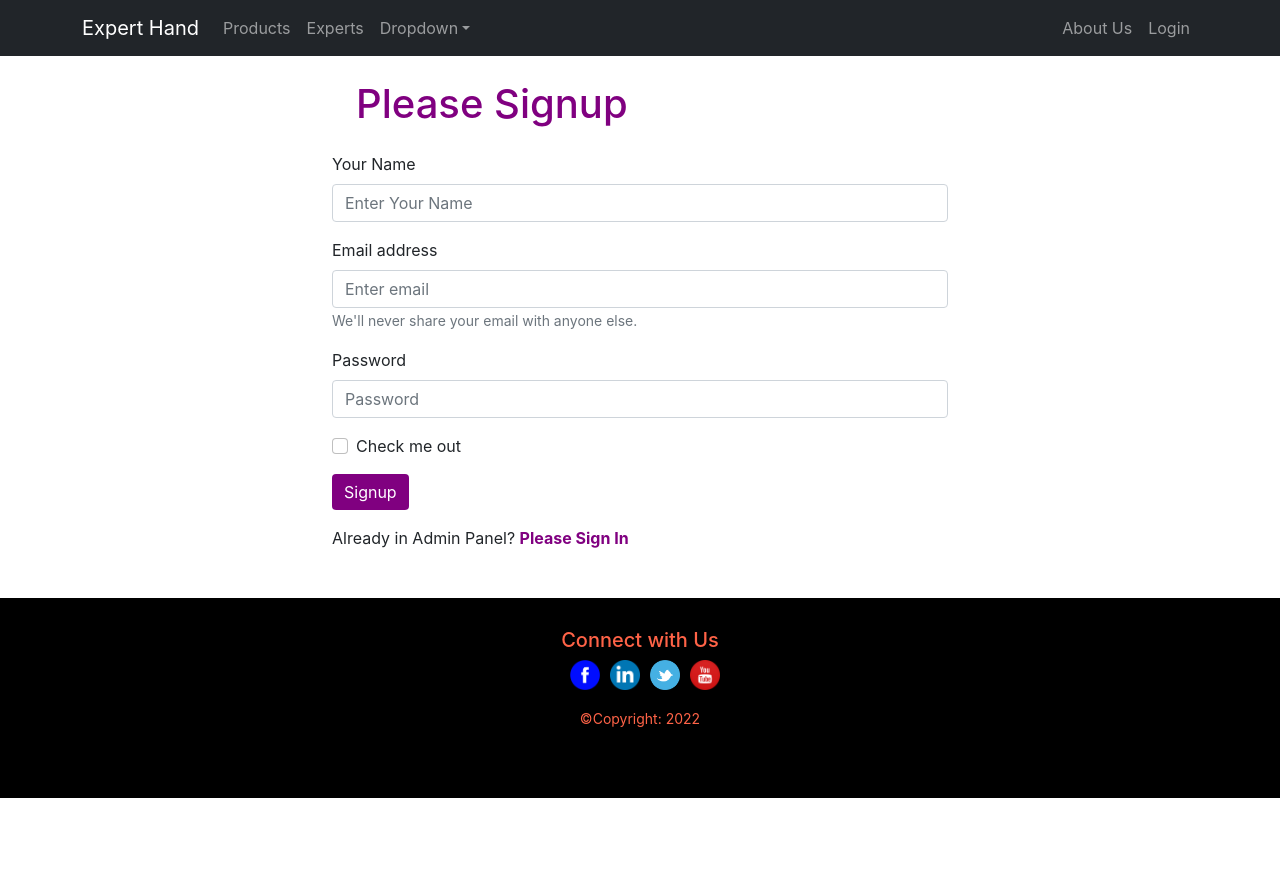
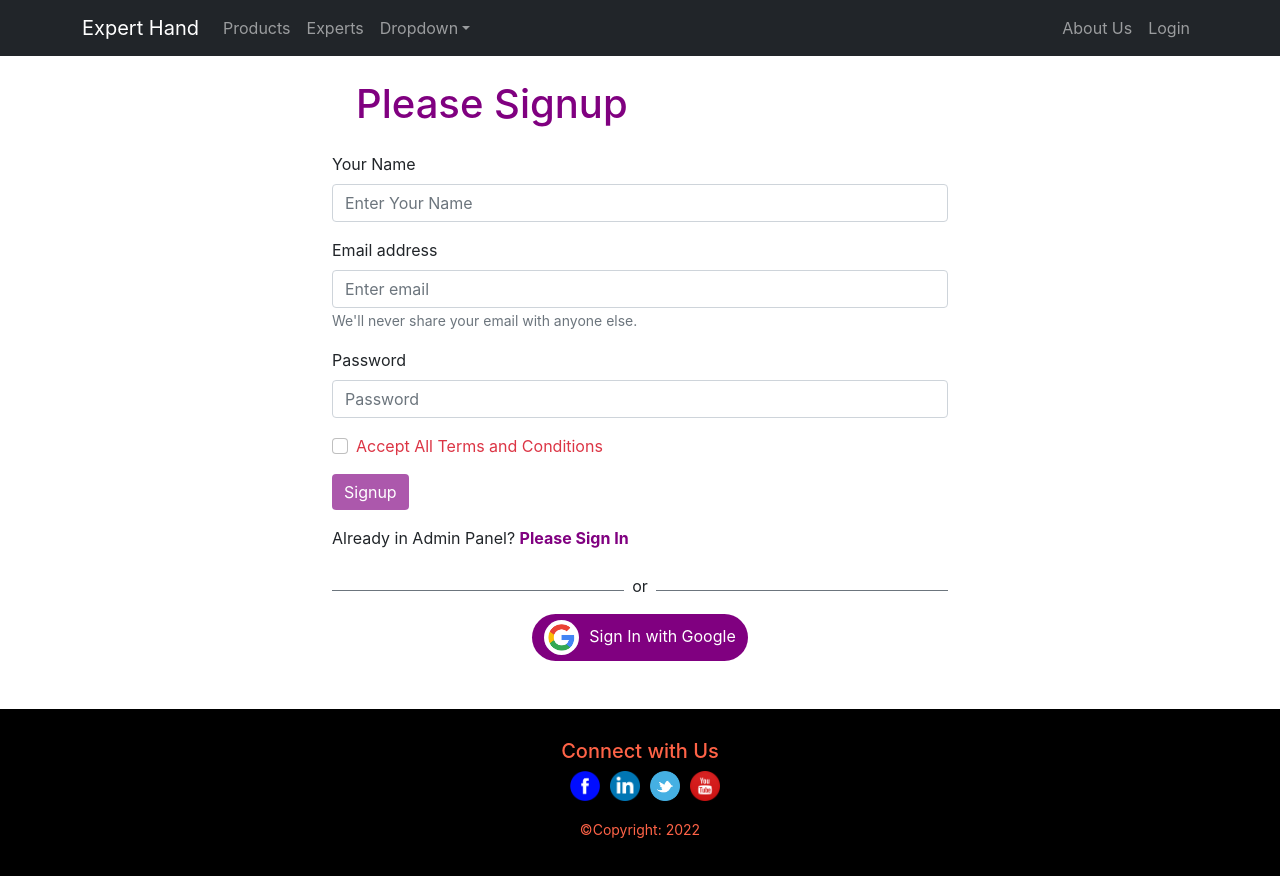
Before and after one commit to Thowhid31/warehouse-management-client-side-assignment-11, a React (Create React App) app: page /signup in a window 1280 px wide. Shown: the top 876 px of the page. Before the commit the page ends 800 px from the top, so only its background shows below. Built offline with nearby package versions, Linux system fonts and the light colour scheme; no server answers.

Commit message:
added toast for toastify

```diff
--- a/package.json
+++ b/package.json
@@ -14,6 +14,7 @@
     "react-firebase-hooks": "^5.0.3",
     "react-router-dom": "^6.3.0",
     "react-scripts": "5.0.1",
+    "react-toastify": "^8.2.0",
     "web-vitals": "^2.1.4"
   },
   "scripts": {
--- a/src/Pages/Login/Login.js
+++ b/src/Pages/Login/Login.js
@@ -1,10 +1,13 @@
 import React, { useRef } from 'react';
 import { Button, Form } from 'react-bootstrap';
-import { useSignInWithEmailAndPassword } from 'react-firebase-hooks/auth';
-import { useLocation, useNavigate } from 'react-router-dom';
+import { useSendPasswordResetEmail, useSignInWithEmailAndPassword } from 'react-firebase-hooks/auth';
+import { Link, useLocation, useNavigate } from 'react-router-dom';
 import auth from '../../firebase.init';
+import Loading from '../Loading/Loading';
 import './Login.css'
 import SocialLogin from './SocialLogin/SocialLogin';
+import { ToastContainer, toast } from 'react-toastify';
+import 'react-toastify/dist/ReactToastify.css';
 
 const Login = () => {
     const emailRef = useRef('');
@@ -13,6 +16,7 @@ const Login = () => {
     const location = useLocation();
 
     let from = location.state?.from?.pathname || "/";
+    let errorShow;
 
     const [
         signInWithEmailAndPassword,
@@ -21,9 +25,22 @@ const Login = () => {
         error,
       ] = useSignInWithEmailAndPassword(auth);
 
+      const [sendPasswordResetEmail, sending] = useSendPasswordResetEmail(
+        auth
+      );
+
+      if(loading){
+        return <Loading></Loading>
+    }
+
 
       if(user){
         navigate(from, { replace: true });
+      }
+      if(error){
+          errorShow = <div>
+          <p>Error: {error?.message}</p>
+          </div>
       }
 
     const handleLoginBtn = event =>{
@@ -36,6 +53,17 @@ const Login = () => {
 
     const navigateSignUp = event => {
         navigate('/signup')
+    }
+
+    const resetPassword = async() => {
+        const email = emailRef.current.value;
+        if(email){
+            await sendPasswordResetEmail(email);
+          toast('Your Password Reset Request on Email Sent!');
+        }
+        else{
+            toast('Enter E-mail for Reset Password!')
+        }
     }
 
     return (
@@ -53,15 +81,18 @@ const Login = () => {
     <Form.Control ref={passRef} type="password" placeholder="Password" required/>
   </Form.Group>
   <Form.Group className="mb-3" controlId="formBasicCheckbox">
-    <Form.Check type="checkbox" label="Check me out" />
+
   </Form.Group>
   <Button className='signup-btn' variant="primary" type="submit">
     Login
   </Button>
 </Form>
-<p className='mt-3'>New to Admin Panel? <span className='signup-toggle' onClick={navigateSignUp}>Please Sign Up</span></p>
+{errorShow}
+<p className='mt-3'>New to Admin Panel? <Link to="/signup" className='signup-toggle text-decoration-none' onClick={navigateSignUp}>Please Sign Up</Link></p>
+<p className='mt-3'>Forger Password <span className='signup-toggle' onClick={resetPassword}>Reset Password</span></p>
 
 <SocialLogin></SocialLogin>
+<ToastContainer></ToastContainer>
         </div>
     );
 };
--- a/src/Pages/Login/Signup/Signup.css
+++ b/src/Pages/Login/Signup/Signup.css
@@ -21,3 +21,7 @@
     background-color: rgb(255, 0, 0);
     border: 0;
 }
+
+.signup-btn:disabled{
+    background-color: purple;
+}
--- a/src/Pages/Login/Signup/Signup.js
+++ b/src/Pages/Login/Signup/Signup.js
@@ -1,9 +1,10 @@
-import React, { useRef } from 'react';
+import React, { useRef, useState } from 'react';
 import { Button, Form } from 'react-bootstrap';
 import { useNavigate } from 'react-router-dom';
 import auth from '../../../firebase.init';
 import './Signup.css';
 import { useCreateUserWithEmailAndPassword } from 'react-firebase-hooks/auth';
+import SocialLogin from '../SocialLogin/SocialLogin';
 
 
 
@@ -13,18 +14,22 @@ import { useCreateUserWithEmailAndPassword } from 'react-firebase-hooks/auth';
 const Signup = () => {
 
 
+    const [accept, setAccept] = useState(false);
+
+
     const [
         createUserWithEmailAndPassword,
         user,
         loading,
         error,
-      ] = useCreateUserWithEmailAndPassword(auth);
+      ] = useCreateUserWithEmailAndPassword(auth, {sendEmailVerification: true});
 
 
     const navigate = useNavigate();
     const nameRef = useRef('');
     const emailRef = useRef('');
     const passRef = useRef('');
+    let errorShow;
 
 
 
@@ -34,9 +39,13 @@ const Signup = () => {
         const password = passRef.current.value;
         const name = nameRef.current.value;
 
+        if(accept){
+            createUserWithEmailAndPassword(email, password)
+        }
+
         // console.log(email, password, name);
 
-        createUserWithEmailAndPassword(email, password)
+
     }
 
     const navigateSignUp = event => {
@@ -45,6 +54,11 @@ const Signup = () => {
 
     if(user){
         navigate('/home')
+    }
+    if(error){
+        errorShow = <div>
+        <p>Error: {error?.message}</p>
+        </div>
     }
     return (
         <div>
@@ -69,14 +83,19 @@ const Signup = () => {
     <Form.Control ref={passRef} type="password" placeholder="Password" required/>
   </Form.Group>
   <Form.Group className="mb-3" controlId="formBasicCheckbox">
-    <Form.Check type="checkbox" label="Check me out" />
+    <Form.Check onClick={() => setAccept(!accept)} type="checkbox" className={accept ? 'text-success' : 'text-danger'} name='terms' id='terms' label="Accept All Terms and Conditions" />
   </Form.Group>
-  <Button className='signup-btn' variant="primary" type="submit">
+  <Button
+  disabled={!accept}
+  className='signup-btn'  type="submit">
     Signup
   </Button>
 </Form>
+{errorShow}
 <p className='mt-3'>Already in Admin Panel? <span className='signup-toggle' onClick={navigateSignUp}>Please Sign In</span></p>
+<SocialLogin></SocialLogin>
         </div>
+
         </div>
     );
 };
```
Also changed, not shown: src/Pages/Login/SocialLogin/SocialLogin.js (+1 -19 lines), 1 other file (tests, documents, lock files or other folders).
